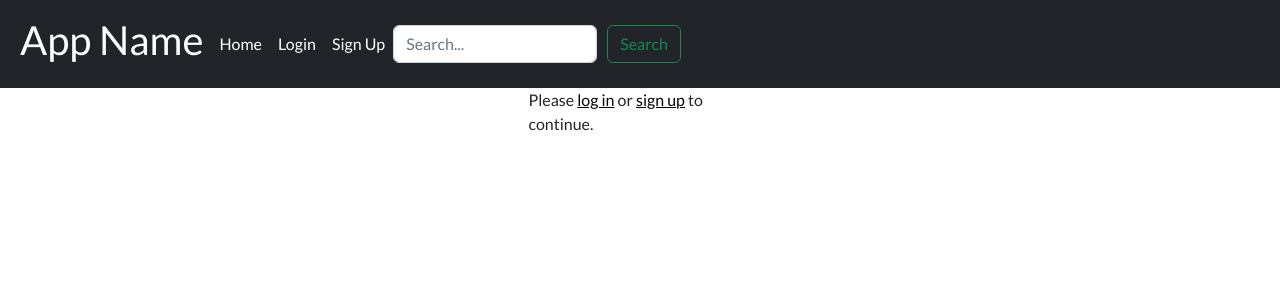
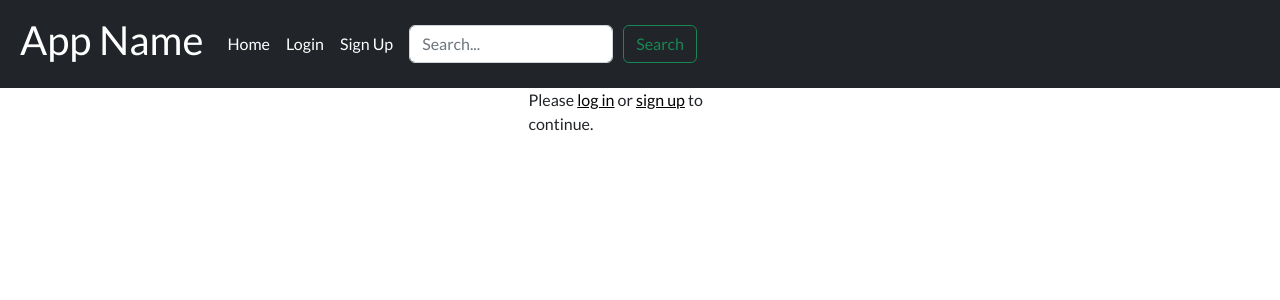
Before and after one commit to abhra2020-smart/python-flask-bootstrap-template, a Flask app: page / in a window 1280 px wide. Shown: the top 300 px of the page. Run offline with Flask 2, Linux system fonts and the light colour scheme.

Commit message:
Update base.html

```diff
--- a/website/frontend/templates/base.html
+++ b/website/frontend/templates/base.html
@@ -19,7 +19,7 @@
         >
           <span class="navbar-toggler-icon"></span>
         </button>
-        <div class="collapse navbar-collapse" id="navbar">
+        <div class="collapse navbar-collapse p-2" id="navbar">
           <div class="navbar-nav">
             <a class="nav-item nav-link nav-text" href="/home">Home</a>
             {% if user.is_authenticated %}
@@ -29,7 +29,7 @@
             <a class="nav-item nav-link nav-text" href="/auth/sign-up">Sign Up</a>
             {% endif %}
           </div>
-            <form class="form-inline mt-2 mt-md-0 search-form" align="right" action="/home">
+            <form class="form-inline mt-2 mt-md-0 search-form p-2" align="right" action="/home">
                 <input type="text" class="form-control mr-sm-text" placeholder="Search..." aria-label="Search"/>
                 <button class="btn btn-outline-success my-2 my-sm-0" type="submit">Search</button>
             </form>
```
